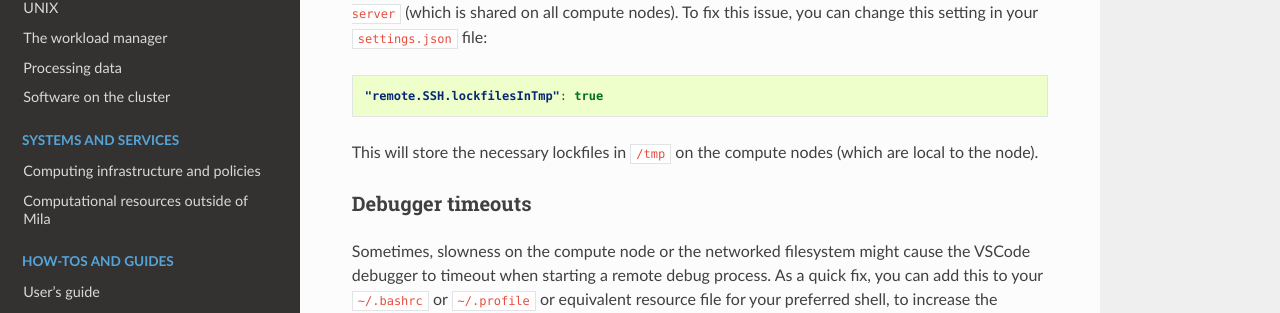
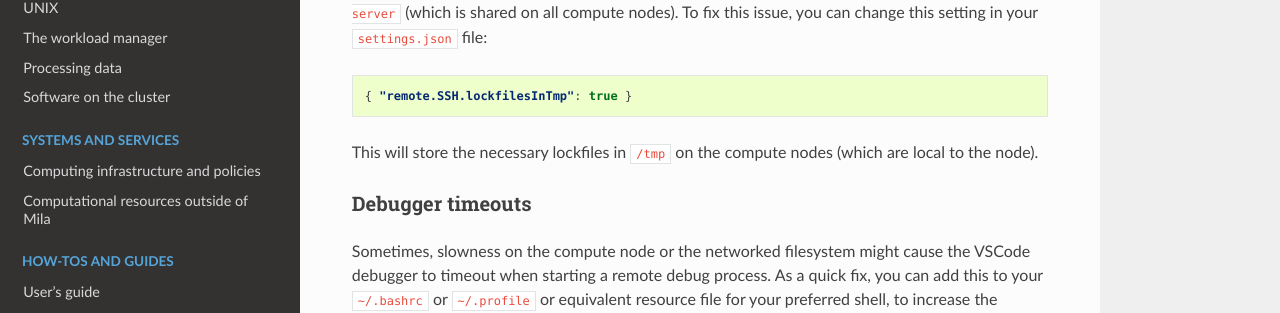
Before and after one commit to mila-iqia/mila-docs, a Sphinx documentation site: the page built from docs/VSCode.rst, in a window 1280 px wide and 900 px high, scrolled down 963 px. Shown: the part 307-620 px from the top of the window. Built offline with Sphinx 7.4.7 and the Read the Docs theme 2.0.0, drawn with Linux system fonts in a browser that asks for light colours.

Commit message:
CI: Fix (json) Extra data
Reported by rstcheck.

```diff
--- a/docs/VSCode.rst
+++ b/docs/VSCode.rst
@@ -70,7 +70,7 @@ To fix this issue, you can change this setting in your ``settings.json`` file:
 
 .. code-block:: json
 
-    "remote.SSH.lockfilesInTmp": true
+   { "remote.SSH.lockfilesInTmp": true }
 
 This will store the necessary lockfiles in ``/tmp`` on the compute nodes (which
 are local to the node).
```
